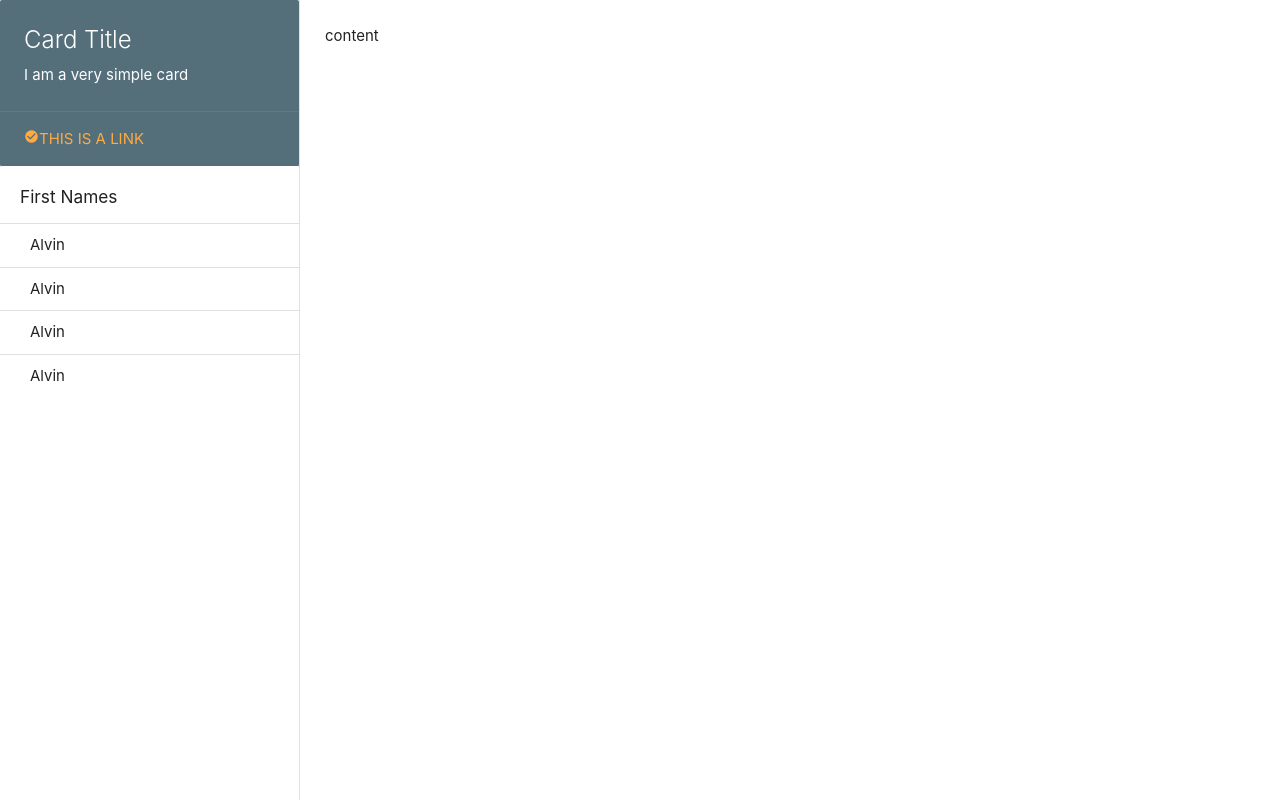
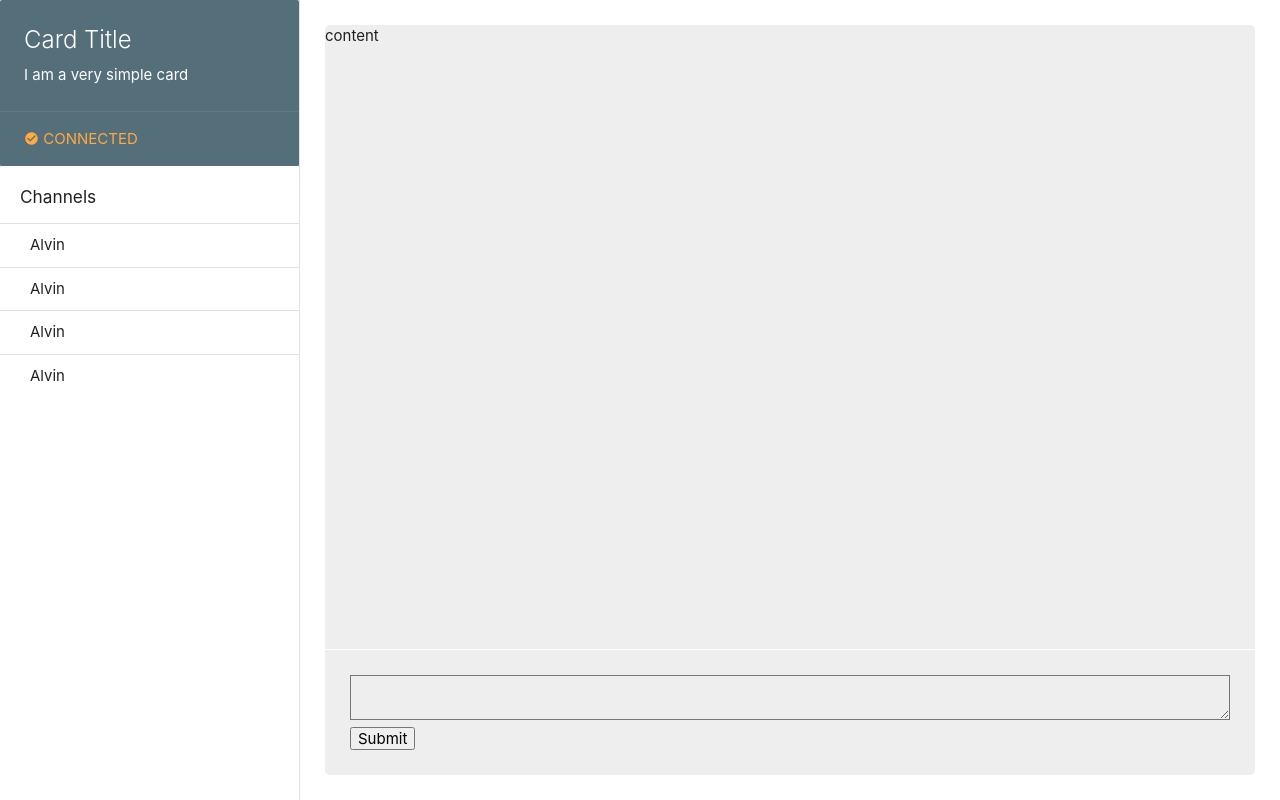
Before and after one commit to linux019/go-chat-app, a React (Create React App) app in the folder chat-app/: page / in a window 1280 px wide. Built offline with nearby package versions, Linux system fonts and the light colour scheme.

Commit message:
Slice chat

```diff
--- a/chat-app/src/App.js
+++ b/chat-app/src/App.js
@@ -20,14 +20,14 @@ function App() {
                         <p>I am a very simple card</p>
                     </div>
                     <div className="card-action">
-                        <a href="#">
+                        <a href="#" className={'status'}>
                             <i className={'material-icons tiny'}>check_circle</i>
-                            This is a link</a>
+                            &nbsp;Connected</a>
                     </div>
                 </div>
 
                 <ul className="collection with-header">
-                    <li className="collection-header"><h6>First Names</h6></li>
+                    <li className="collection-header"><h6>Channels</h6></li>
                     <li className="collection-item">Alvin</li>
                     <li className="collection-item">Alvin</li>
                     <li className="collection-item">Alvin</li>
@@ -35,8 +35,16 @@ function App() {
                 </ul>
             </div>
             <div className="dialogue">
-                content
+                <div className={'chat'}>
+                    <div className={'messages'}>
+                    content
 
+                    </div>
+                    <div className={'text-input'}>
+                        <textarea></textarea>
+                        <button>Submit</button>
+                    </div>
+                </div>
             </div>
         </>
     );
--- a/chat-app/src/App.scss
+++ b/chat-app/src/App.scss
@@ -14,10 +14,10 @@
 
     & > .card {
       margin: 0;
-      & > .card-actions {
-        .materia-icons {
-          //font-size: 16px;
-        }
+
+      .status {
+        align-items: center;
+        display: flex;
       }
     }
 
@@ -30,5 +30,25 @@
   & > .dialogue {
     flex: 1;
     padding: 25px;
+
+    & > .chat {
+      background: #eee;
+      height: 100%;
+      overflow: hidden;
+      border-radius: 5px;
+      display: flex;
+      flex-flow: column;
+
+      & > .messages {
+        flex: 1;
+        //background: green;
+        overflow-y: auto;
+      }
+
+      & > .text-input {
+        border-top: 1px solid white;
+        padding: 25px;
+      }
+    }
   }
 }
```
